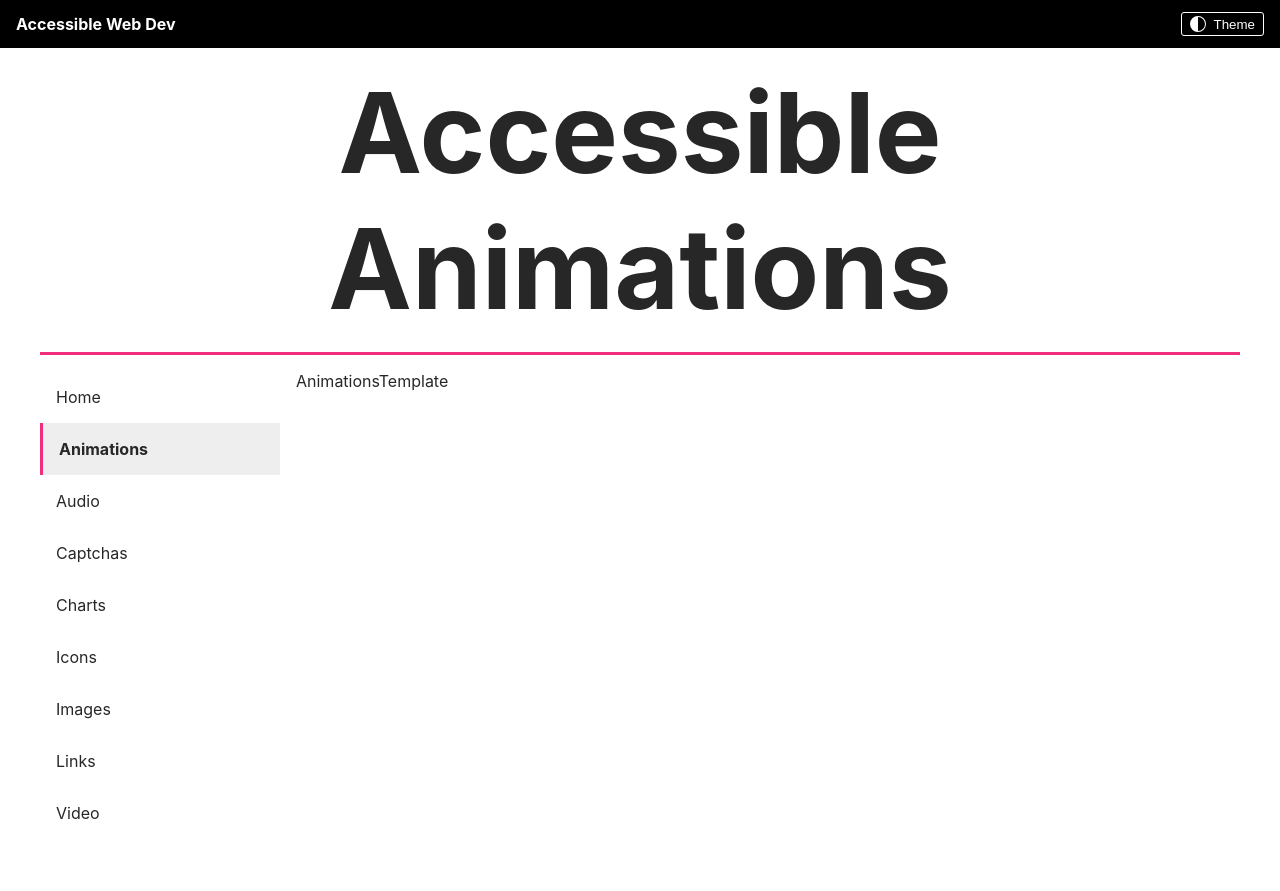
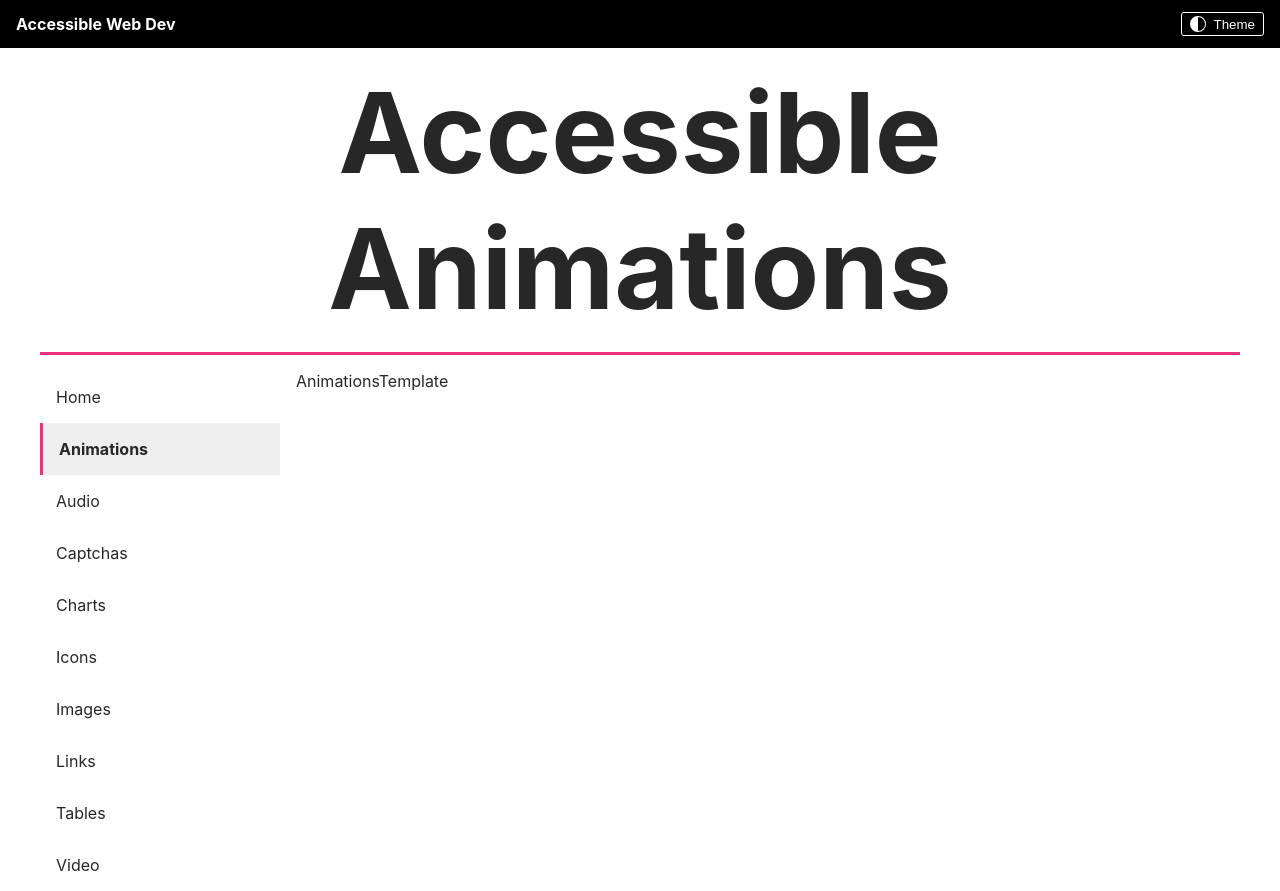
Before and after one commit to ElpisHelle/Web-developer, a Next.js app: page /animations in a window 1280 px wide. Before the commit the page ends 839 px from the top, so only its background shows below. Built offline with nearby package versions, Linux system fonts and the light colour scheme.

Commit message:
added TablesTemplate

```diff
--- /dev/null
+++ b/components/ContentTemplates/TablesTemplate.tsx
@@ -0,0 +1,7 @@
+import React from "react"
+
+const TablesTemplate = () => {
+	return <div>TablesTemplate</div>
+}
+
+export default TablesTemplate
--- a/data/pages.ts
+++ b/data/pages.ts
@@ -25,5 +25,6 @@ export const pages: IPage[] = [
 	{ name: "Icons", href: "/icons", content: "icons" },
 	{ name: "Images", href: "/images", content: "images" },
 	{ name: "Links", href: "/links", content: "links" },
+	{ name: "Tables", href: "/tables", content: "tables" },
 	{ name: "Video", href: "/video", content: "video" },
 ]
--- a/pages/[content].tsx
+++ b/pages/[content].tsx
@@ -13,6 +13,7 @@ import Charts from "../components/ContentTemplates/ChartsTemplate"
 import Icons from "../components/ContentTemplates/IconsTemplate"
 import Images from "../components/ContentTemplates/ImagesTemplate"
 import Links from "../components/ContentTemplates/LinksTemplate"
+import Tables from "../components/ContentTemplates/TablesTemplate"
 import Video from "../components/ContentTemplates/VideoTemplate"
 
 interface IProps {
@@ -38,6 +39,7 @@ const ContentPage: NextPage = (props) => {
 					{page === "icons" && <Icons />}
 					{page === "images" && <Images />}
 					{page === "links" && <Links />}
+					{page === "tables" && <Tables />}
 					{page === "video" && <Video />}
 				</>
 			</Layout>
```
